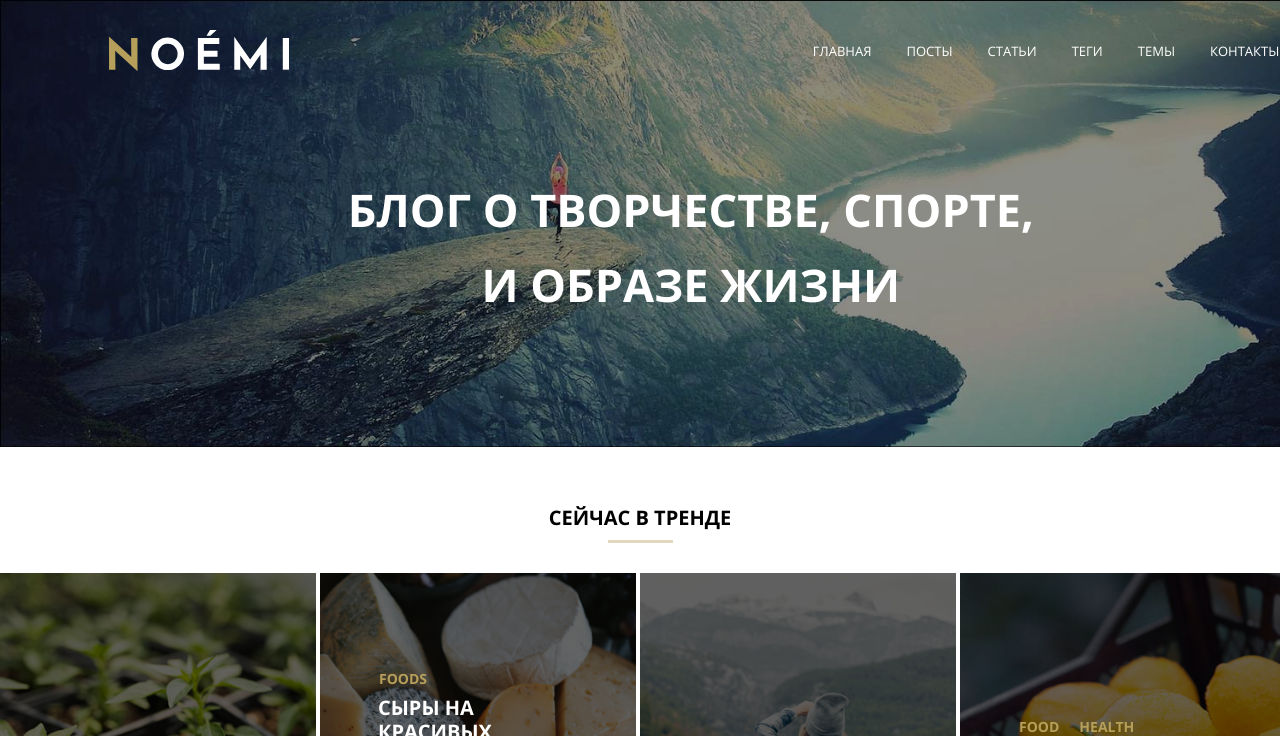
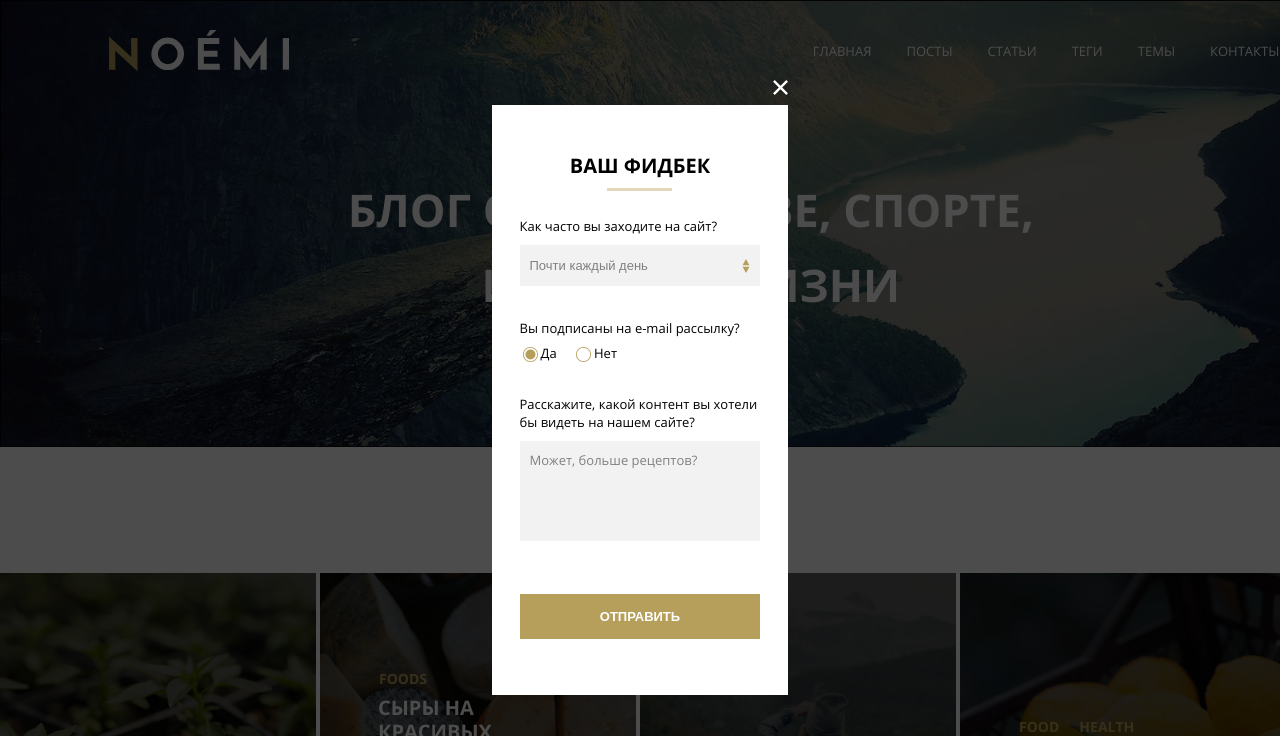
Before and after one commit to Almadover/mq-diplom, a plain HTML site: page index.html in a window 1280 px wide. Shown: the top 736 px of the page. Drawn offline with Linux system fonts and the light colour scheme; files whose address does not match are found by name.

Commit message:
Позиционирован поп ап

```diff
--- a/css/style.css
+++ b/css/style.css
@@ -10,12 +10,12 @@ a {
 	text-decoration: none;
 }
 
-.visually-hidden {
+/* .visually-hidden {
 	width: 1px;
 	height: 1px;
 	clip: rect(1px, 1px, 1px, 1px);
 	position: absolute;
-}
+} */
 
 @font-face {
     font-family: "Open Sans";
@@ -262,6 +262,181 @@ body {
 		font-size: 26px;
 		line-height: 1.38;
     }
+}
+
+.pop-up {
+	position: fixed;
+	top: 0;
+	right: 0;
+	bottom: 0;
+	left: 0;
+	background-color:rgba(0, 0, 0, 0.7);
+	z-index: 9999;
+
+	display: flex;
+	justify-content: center;
+	align-items: center;
+}
+
+.section-title {
+    text-transform: uppercase;
+    text-align: center;
+    font-size: 20px;
+    margin-top: 17px;
+}
+
+.section-title::after {
+    content: "";
+    display: block;
+    width: 65px;
+    height: 3px;
+    margin: 9px auto 26px auto;
+    background-color: #b59f5b;
+    opacity: 0.4;
+}
+
+.pop-up-container {
+	position: relative;
+	width: 23.2%;
+    height: 590px;
+	max-width: 700px;
+	padding: 30px 28px;
+	background-color: white;
+}
+
+.feedback {
+	font-size: 12px;
+}
+
+.form-row {
+	margin-bottom: 33px;
+}
+
+.feedback-form {
+    font-size: 13px;
+}
+
+.question-select {
+	display: inline-block;
+	width: 100%;
+	margin-top: 10px;
+	padding: 13px 10px;
+	font-size: inherit;
+	color: grey;
+	-webkit-appearance: none;
+	-moz-appearance: none;
+	border: none;
+	background: #f3f2f2 url(../svg/form-arrows.svg) no-repeat right 10px center;
+	background-size: 8px;
+}
+
+.question-select:focus,
+.question-select:hover {
+	outline: 1px solid #b59f5b;
+	outline-offset: -1px;
+}
+
+.form-hint {
+	display: block;
+	margin-bottom: 7px;
+}
+
+.form-row:nth-child(3) {
+    margin-bottom: 49px;
+}
+
+.radio-group {
+    margin-left: 3px;
+	display: inline-block;
+}
+
+.radio-group:nth-of-type(n+2) {
+	margin-left: 16px;
+}
+
+.radio-group-text::before {
+	content: "";
+	display: inline-block;
+	vertical-align: middle;
+	width: 15px;
+	height: 15px;
+	margin-right: 3px;
+	background: url("../svg/form-empty-circle.svg") no-repeat center center;
+	background-size: 100%;
+}
+
+.radio {
+	position: absolute;
+	clip: rect(1px, 1px, 1px, 1px);
+	height: 1px;
+	width: 1px;
+}
+
+.radio:checked ~ .radio-group-text::before {
+	background-image: url("../svg/form-circle.svg");
+}
+
+.form-textarea {
+	width: 100%;
+	min-height: 100px;
+	resize: none;
+	padding: 10px;
+	margin-top: 10px;
+	font: inherit;
+	color: grey;
+	background-color: #f3f2f2;
+	border: none;
+}
+
+.form-textarea:hover,
+.form-textarea:focus {
+	outline: 1px solid #b59f5b;
+	outline-offset: -1px;
+}
+
+.send-button {
+	width: 100%;
+	padding: 15px;
+	font-size: inherit;
+	font-weight: bold;
+	color: white;
+	text-transform: uppercase;
+	background-color: #b59f5b;
+	border: none;
+}
+
+.send-button:focus,
+.send-button:hover {
+	outline: 2px solid #b59f5b;
+	outline-offset: 4px;
+	color: black;
+}
+
+.popup-close {
+	position: absolute;
+	top: -25px;
+	right: 0;
+	width: 15px;
+	height: 15px;
+	background-color: transparent;
+	border: none;
+}
+
+@media screen and (min-width: 641px) and (max-width: 1199px) {
+	.pop-up-container {
+		width: 50%;
+	}
+	.form-textarea {
+		min-height: 50px;
+	}
+}
+@media screen and (max-width: 640px) {
+	.pop-up-container {
+		width: 90%;
+	}
+	.form-textarea {
+		min-height: 0px;
+	}
 }
 
 .trends {
@@ -1298,29 +1473,7 @@ body {
         margin-top: 44px;
     }
 }
-
-.pop-up {
-    position: fixed;
-    top: 0;
-    right: 0;
-    bottom: 0;
-    left: 0;
-    background-color: rgba(0, 0, 0, 0.7);
-    z-index: 9999;
-    display: flex;
-    justify-content: center;
-    align-items: center;
-}
-
-.pop-up-conteiner {
-    position: relative;
-    width: 30%;
-    max-width: 700px;
-    padding: 30px 20px;
-    background-color: white;
-}
-
-.feedback {
+/* .feedback {
     font-size: 12px;
 }
 
@@ -1408,4 +1561,4 @@ body {
     height: 15px;
     background-color: transparent;
     border: none;
-}
+} */
--- a/index.html
+++ b/index.html
@@ -47,41 +47,40 @@
     </header>
     <main class="main">
         <div class="pop-up visually-hidden">
-            <div class="pop-up-conteiner">
+			<div class="pop-up-container">
 				<div class="feedback">
-                    <h2 class="feedback-title">Ваш фидбэк</h2>
+					<h2 class="section-title">Ваш фидбек</h2>
 					<form class="feedback-form">
 						<div class="form-row">
-                            <label class="form-label" for="form-id">Как часто вы заходите на сайт?</label>
-                            <select class="select-form" id="form-id">
+							<label class="form-label" for="question-select-id">Как часто вы заходите на сайт?</label>
+							<select class="question-select" for="question-select-id">
 								<option selected>Почти каждый день</option>
-                                <option>Раз в несколько дней</option>
-                                <option>Раз в несколько недель</option>
-                                <option>Несколько раз в год</option>
+								<option>Почти каждую неделю</option>
+								<option>Почти каждый месяц</option>
 							</select>
 						</div>
 						<div class="form-row">
-                            <span class="form-hint">Вы подписаны на e-mail рассылку</span>
+							<span class="form-hint">Вы подписаны на e-mail рассылку?</span>
 							<label class="radio-group">
 								<input type="radio" class="radio" name="radio-group" checked>
 								<span class="radio-group-text">Да</span>
 							</label>
 							<label class="radio-group">
-                                <input type="radio" class="radio" name="radio-group" checked>
+								<input type="radio" class="radio" name="radio-group">
 								<span class="radio-group-text">Нет</span>
 							</label>
 						</div>
 						<div class="form-row">
 							<label class="form-label">Расскажите, какой контент вы хотели бы видеть на нашем сайте?
-                                <textarea class="form-area">Может больше рецептов?</textarea>
+								<textarea class="form-textarea">Может, больше рецептов?</textarea>
 							</label>
 						</div>
-                        <button class="send-button">Отправить</button>
+						<button class="send-button" type="button">Отправить</button>
 					</form>
 				</div>
-                <button class="popup-close" type="button">
-                    <img class="popup-close-img" src="svg/form-x.svg" alt="Кнопка закрыть окно">
-                </button>
+
+				<button class="popup-close" type="button"><img class="popup-close-img" src="svg/form-x.svg"
+						alt="Закрыть окно"></button>
 			</div>
 		</div>
         <section class="trends">
```
Also changed, not shown: sources/NOEMI_mq_mobile_popup.jpg (added). Lines whose indentation alone changed are shown as unchanged.
